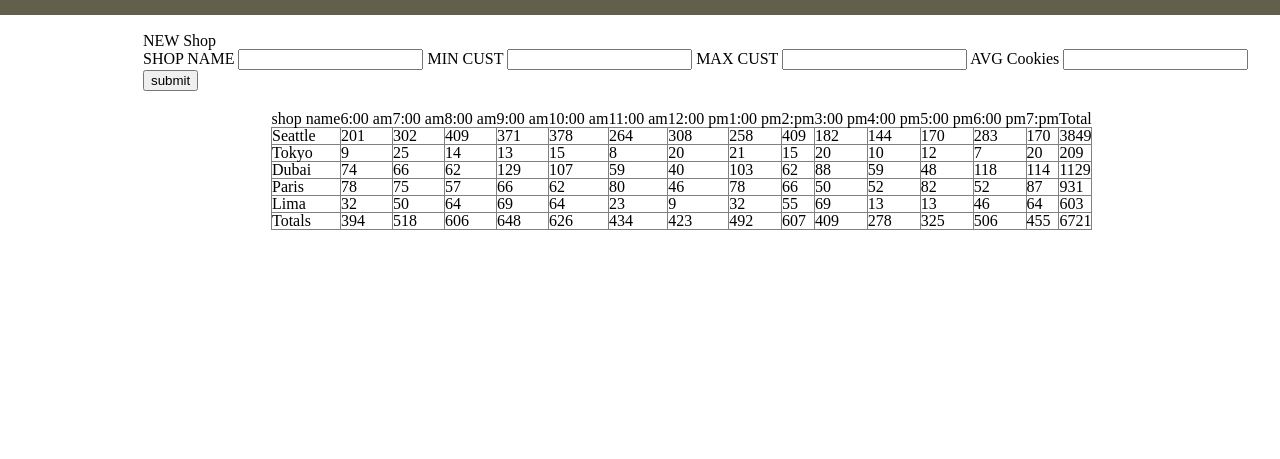
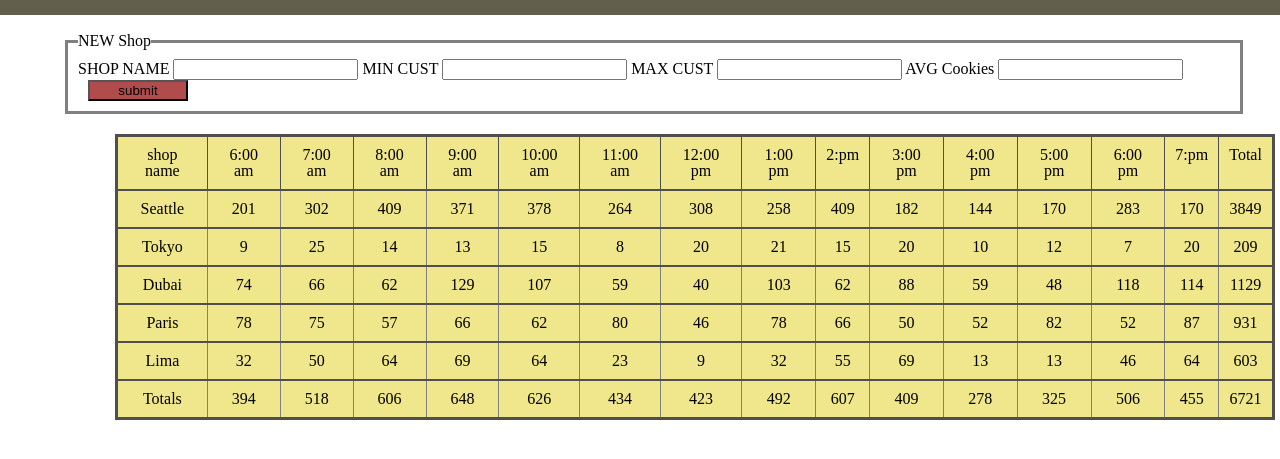
Before and after one commit to ahmadhamzh/cookie-stand, a plain HTML site: page sales.html in a window 1280 px wide. Shown: the part 85-544 px from the top of the page. Drawn offline with Linux system fonts and the light colour scheme.

Commit message:
sales data css

```diff
--- a/js/css/datasales.css
+++ b/js/css/datasales.css
@@ -38,25 +38,41 @@ main {
 
 }
 main fieldset {
-    margin-left: 10%;
+    margin-left: 50px;
+    width: 90%;
+    border: solid 3px gray;
+    padding: 10px;
 
+}
+#newShopForm input:last-child {
+    width: 100px;
+    margin-left: 10px;
+    background-color: rgb(177, 76, 76);
 }
 #BranchesSales table  {
     margin: 20px;
-    margin-left: 20%;
+    margin-left: 100px;
     border: grey 5px;
+    background-color: khaki;
     padding: 5px;
+    border: 3px solid rgb(80, 78, 78);
 
 }
-#BranchesSales table  {
-    margin: 20px;
-    margin-left: 20%;
-    border: grey 5px;
-    padding: 5px;
+#BranchesSales table tr    {
+
+    border: 2px solid rgb(80, 78, 78);
+}
+#BranchesSales table tr th   {
+    /* margin: 20px; */
+    /* margin-left: 20%; */
+    border: 1px solid rgb(80, 78, 78);
+    padding: 10px;
 
 }
 
 #BranchesSales table tr td {
     border: 1px solid gray;
+    text-align: center;
+    padding: 10px;
 
 }
```
